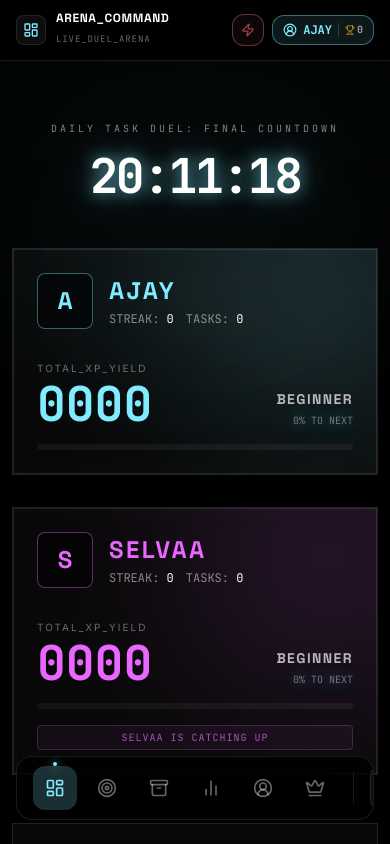
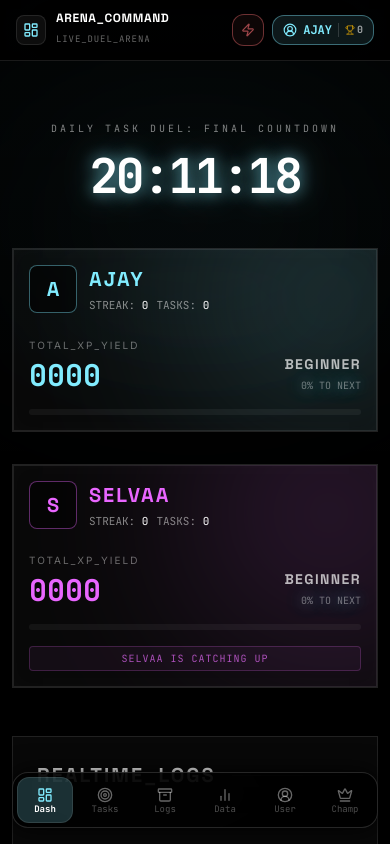
Before and after one commit to Ajaykumarnachimuthu/DuelArena, a React (Vite) app: page / in a window 390 px wide. Shown: the top 844 px of the page. Built offline with nearby package versions, Linux system fonts and the light colour scheme; no server answers; the database is empty.

Commit message:
feat: cross-device realtime broadcast sync for ON PROGRESS state and mobile layout overhaul

```diff
--- a/src/components/BottomNav.tsx
+++ b/src/components/BottomNav.tsx
@@ -1,4 +1,4 @@
-import { LayoutDashboard, Target, BarChart2, Crown, Archive, UserCircle2, Zap } from 'lucide-react'
+import { LayoutDashboard, Target, BarChart2, Crown, Archive, UserCircle2 } from 'lucide-react'
 import { motion } from 'framer-motion'
 import { cn } from '../lib/utils'
 
@@ -12,27 +12,22 @@ interface BottomNavProps {
   setGlobalRush: (r: boolean) => void
 }
 
-export function BottomNav({ currentTab, setTab, theme, currentUser, setCurrentUser, globalRush, setGlobalRush }: BottomNavProps) {
+export function BottomNav({ currentTab, setTab, theme }: BottomNavProps) {
   const tabs = [
-    { id: 'dashboard', icon: LayoutDashboard },
-    { id: 'tasks', icon: Target },
-    { id: 'history', icon: Archive },
-    { id: 'analytics', icon: BarChart2 },
-    { id: 'profile', icon: UserCircle2 },
-    { id: 'champion', icon: Crown },
+    { id: 'dashboard', icon: LayoutDashboard, label: 'Dash' },
+    { id: 'tasks', icon: Target, label: 'Tasks' },
+    { id: 'history', icon: Archive, label: 'Logs' },
+    { id: 'analytics', icon: BarChart2, label: 'Data' },
+    { id: 'profile', icon: UserCircle2, label: 'User' },
+    { id: 'champion', icon: Crown, label: 'Champ' },
   ]
 
   const activeColor = theme === 'cyan' ? 'text-brand-cyan' : 'text-brand-pink'
   const activeBg = theme === 'cyan' ? 'bg-brand-cyan/20' : 'bg-brand-pink/20'
 
-  const AJAY_ID = 'd0536dfe-47ea-4525-97c6-5cf6e10f4e88'
-  const SELVAA_ID = '7d01b3e6-3d10-41fe-a22d-1c26d43de0df'
-
   return (
-    <div className="md:hidden fixed bottom-6 left-4 right-4 h-16 bg-black/80 backdrop-blur-3xl border border-white/10 rounded-2xl z-50 flex items-center px-2 transition-colors duration-1000 overflow-x-auto snap-x hide-scrollbar">
-
-      {/* Route Tabs Array (Swipeable) */}
-      <div className="flex items-center gap-2 px-2 snap-mandatory snap-x flex-1">
+    <div className="md:hidden fixed bottom-4 left-3 right-3 h-14 bg-black/90 backdrop-blur-2xl border border-white/15 rounded-2xl z-50 p-1 shadow-[0_0_25px_rgba(0,0,0,0.9)] flex items-center justify-between">
+      <div className="grid grid-cols-6 gap-1 w-full h-full">
         {tabs.map((tab) => {
           const isActive = currentTab === tab.id
           const Icon = tab.icon
@@ -41,44 +36,22 @@ export function BottomNav({ currentTab, setTab, theme, currentUser, setCurrentUs
             <button
               key={tab.id}
               onClick={() => setTab(tab.id)}
-              className="relative p-3 flex-shrink-0 flex items-center justify-center rounded-xl transition-all snap-center"
+              className="relative h-full w-full flex flex-col items-center justify-center rounded-xl transition-all"
             >
               {isActive && (
                 <motion.div
-                  layoutId="bottom-nav-active"
-                  className={cn("absolute inset-0 rounded-xl transition-colors duration-1000", activeBg)}
+                  layoutId="bottom-nav-active-pill"
+                  className={cn("absolute inset-0 rounded-xl transition-colors duration-300 border border-white/10", activeBg)}
                 />
               )}
-              <Icon className={cn("w-5 h-5 relative z-10 transition-colors duration-300", isActive ? activeColor : "text-white/40")} />
-              {isActive && (
-                 <div className={cn("absolute -top-1 left-1/2 -translate-x-1/2 w-1 h-1 rounded-full transition-colors duration-1000", theme === 'cyan' ? 'bg-brand-cyan shadow-[0_0_10px_#81ecff]' : 'bg-brand-pink shadow-[0_0_10px_#e966ff]')} />
-              )}
+              <Icon className={cn("w-4 h-4 relative z-10 transition-colors duration-300", isActive ? activeColor : "text-white/40")} />
+              <span className={cn("text-[9px] font-mono leading-none mt-0.5 relative z-10 transition-colors duration-300", isActive ? "text-white font-bold" : "text-white/30")}>
+                {tab.label}
+              </span>
             </button>
           )
         })}
-
-        {/* Separator inside the scroll map */}
-        <div className="w-[1px] h-8 bg-white/10 flex-shrink-0 mx-2" />
-
-        {/* Action Toggles inside Native Scroll */}
-        <button
-          onClick={() => setCurrentUser(currentUser === AJAY_ID ? SELVAA_ID : AJAY_ID)}
-          className={cn("p-3 flex-shrink-0 flex items-center justify-center rounded-xl border border-white/10 bg-white/5 snap-center transition-colors", activeColor)}
-        >
-          <UserCircle2 className="w-5 h-5 relative z-10" />
-        </button>
-
-        <button
-          onClick={() => setGlobalRush(!globalRush)}
-          className={cn(
-             "p-3 flex-shrink-0 flex items-center justify-center rounded-xl border snap-center transition-colors",
-             globalRush ? "border-brand-red text-brand-red bg-brand-red/20 shadow-[0_0_15px_rgba(255,112,118,0.5)]" : "border-brand-red/50 bg-brand-red/5 text-brand-red/50 hover:bg-brand-red/20"
-          )}
-        >
-          <Zap className={cn("w-5 h-5 relative z-10", globalRush ? "animate-pulse" : "")} />
-        </button>
       </div>
-
     </div>
   )
 }
--- a/src/components/CyberCard.tsx
+++ b/src/components/CyberCard.tsx
@@ -22,19 +22,19 @@ export function CyberCard({ name, color, points, streak, taskCount }: CyberCardP
   return (
     <motion.div
       whileHover={{ scale: 1.01, y: -2 }}
-      className={cn("glass-panel p-6 cyber-border overflow-hidden relative", borderClass)}
+      className={cn("glass-panel p-4 sm:p-6 cyber-border overflow-hidden relative", borderClass)}
     >
       {/* Background hazy glow */}
       <div className={cn("absolute -top-20 -right-20 w-64 h-64 blur-[100px] opacity-20 rounded-full", bgGlow)} />
 
-      <div className="flex justify-between items-start mb-8 relative z-10">
-        <div className="flex gap-4 items-center">
-          <div className={cn("w-14 h-14 rounded-lg border flex items-center justify-center font-display text-2xl font-bold", borderClass, textGlow, "bg-black/50")}>
+      <div className="flex justify-between items-start mb-6 sm:mb-8 relative z-10">
+        <div className="flex gap-3 sm:gap-4 items-center">
+          <div className={cn("w-12 h-12 sm:w-14 sm:h-14 rounded-lg border flex items-center justify-center font-display text-xl sm:text-2xl font-bold", borderClass, textGlow, "bg-black/50")}>
             {name[0]}
           </div>
           <div>
-            <h2 className={cn("font-display text-2xl uppercase tracking-widest", textGlow)}>{name}</h2>
-            <div className="flex gap-3 text-xs font-mono text-white/50 mt-1 uppercase">
+            <h2 className={cn("font-display text-xl sm:text-2xl uppercase tracking-widest", textGlow)}>{name}</h2>
+            <div className="flex gap-2 sm:gap-3 text-[11px] sm:text-xs font-mono text-white/50 mt-1 uppercase">
               <span>Streak: <span className="text-white">{streak}</span></span>
               <span>Tasks: <span className="text-white">{taskCount}</span></span>
             </div>
@@ -45,7 +45,7 @@ export function CyberCard({ name, color, points, streak, taskCount }: CyberCardP
       <div className="flex justify-between items-end mb-4 relative z-10">
         <div>
           <div className="text-[10px] tracking-[0.2em] text-white/40 mb-1">TOTAL_XP_YIELD</div>
-          <div className={cn("font-mono font-bold text-5xl", textGlow)}>{points.toString().padStart(4, '0')}</div>
+          <div className={cn("font-mono font-bold text-3xl sm:text-5xl", textGlow)}>{points.toString().padStart(4, '0')}</div>
         </div>
         <div className="text-right">
           <div className="font-display text-sm tracking-widest text-white/70 mb-1">{rank}</div>
--- a/src/components/TaskScreen.tsx
+++ b/src/components/TaskScreen.tsx
@@ -9,6 +9,7 @@ import {
   loadTaskMeta, saveTaskMeta,
   calculateBezierPath
 } from '../lib/canvasUtils'
+import { subscribeRealtimeSync } from '../lib/realtimeSync'
 import {
   Plus, Trash2, Play, CheckCircle2, Circle, Link as LinkIcon,
   Clock, Move, ZoomIn, ZoomOut, CheckSquare,
@@ -35,8 +36,8 @@ interface TaskScreenProps {
 }
 
 export function TaskScreen({ tasks, onSubmit, onDelete, theme }: TaskScreenProps) {
-  // Mobile View Mode Adaptation: 'canvas' | 'list'
-  const [viewMode, setViewMode] = useState<'canvas' | 'list'>('canvas')
+  // Mobile View Mode Adaptation: 'list' default on mobile (<640px), 'canvas' on desktop
+  const [viewMode, setViewMode] = useState<'canvas' | 'list'>(() => (typeof window !== 'undefined' && window.innerWidth < 640 ? 'list' : 'canvas'))
 
   // Filter state: 'all' | 'ajay' | 'selvaa'
   const [filterUser, setFilterUser] = useState<'all' | 'ajay' | 'selvaa'>('all')
@@ -71,12 +72,22 @@ export function TaskScreen({ tasks, onSubmit, onDelete, theme }: TaskScreenProps
 
   const canvasRef = useRef<HTMLDivElement>(null)
 
-  // Load local state maps on mount
+  // Load local state maps on mount & subscribe to cross-device broadcast sync
   useEffect(() => {
     setPositions(loadTaskPositions())
     setConnections(loadTaskConnections())
     setSubtasksMap(loadTaskSubtasks())
     setMetaMap(loadTaskMeta())
+
+    const unsubscribe = subscribeRealtimeSync(() => {
+      // Refresh local state maps live upon receiving cross-device broadcast update
+      setMetaMap(loadTaskMeta())
+      setSubtasksMap(loadTaskSubtasks())
+    })
+
+    return () => {
+      unsubscribe()
+    }
   }, [])
 
   // Auto-assign positions for new tasks that lack positions
--- /dev/null
+++ b/src/lib/realtimeSync.ts
@@ -0,0 +1,105 @@
+import { supabase } from './supabase'
+import { TaskMeta } from './canvasUtils'
+import { SubTask } from './types'
+
+export interface RealtimeSyncPayload {
+  type: 'META_UPDATE' | 'SUBTASK_UPDATE' | 'CANVAS_UPDATE'
+  taskId: string
+  meta?: TaskMeta
+  subtasks?: SubTask[]
+  position?: { x: number; y: number }
+  senderId?: string
+}
+
+type SyncCallback = (payload: RealtimeSyncPayload) => void
+
+const listeners: Set<SyncCallback> = new Set()
+let syncChannel: ReturnType<typeof supabase.channel> | null = null
+
+// Initialize Supabase Broadcast Channel for cross-device real-time sync
+export function initRealtimeSync(): void {
+  if (syncChannel) return
+
+  syncChannel = supabase.channel('arena-sync', {
+    config: {
+      broadcast: { self: false } // Receive events from other devices/clients
+    }
+  })
+
+  syncChannel
+    .on('broadcast', { event: 'arena-state-change' }, (response) => {
+      if (response.payload) {
+        const payload = response.payload as RealtimeSyncPayload
+
+        // Update local storage cache immediately upon receiving broadcast from another device
+        if (payload.taskId && payload.meta) {
+          try {
+            const META_KEY = 'habit_arena_task_meta_v1'
+            const raw = localStorage.getItem(META_KEY)
+            const current = raw ? JSON.parse(raw) : {}
+            current[payload.taskId] = { ...current[payload.taskId], ...payload.meta }
+            localStorage.setItem(META_KEY, JSON.stringify(current))
+          } catch (e) {
+            console.error('Failed to update meta cache from broadcast:', e)
+          }
+        }
+
+        if (payload.taskId && payload.subtasks) {
+          try {
+            const SUBTASKS_KEY = 'habit_arena_task_subtasks_v1'
+            const raw = localStorage.getItem(SUBTASKS_KEY)
+            const current = raw ? JSON.parse(raw) : {}
+            current[payload.taskId] = payload.subtasks
+            localStorage.setItem(SUBTASKS_KEY, JSON.stringify(current))
+          } catch (e) {
+            console.error('Failed to update subtasks cache from broadcast:', e)
+          }
+        }
+
+        // Notify all registered React state listeners
+        listeners.forEach(fn => fn(payload))
+      }
+    })
+    .subscribe()
+}
+
+// Broadcast task meta update (e.g. is_active ON PROGRESS / completed) to all other connected devices
+export function broadcastTaskMetaUpdate(taskId: string, meta: TaskMeta): void {
+  initRealtimeSync()
+  if (syncChannel) {
+    syncChannel.send({
+      type: 'broadcast',
+      event: 'arena-state-change',
+      payload: {
+        type: 'META_UPDATE',
+        taskId,
+        meta
+      }
+    })
+  }
+}
+
+// Broadcast subtasks checklist update to all other connected devices
+export function broadcastSubtaskUpdate(taskId: string, subtasks: SubTask[]): void {
+  initRealtimeSync()
+  if (syncChannel) {
+    syncChannel.send({
+      type: 'broadcast',
+      event: 'arena-state-change',
+      payload: {
+        type: 'SUBTASK_UPDATE',
+        taskId,
+        subtasks
+      }
+    })
+  }
+}
+
+// Subscribe React components to real-time broadcast updates
+export function subscribeRealtimeSync(callback: SyncCallback): () => void {
+  initRealtimeSync()
+  listeners.add(callback)
+  return () => {
+    listeners.delete(callback)
+  }
+}
```
Also changed, not shown: src/App.tsx (+13 -1 lines), src/lib/canvasUtils.ts (+5 -2 lines), 1 other file (tests, documents, lock files or other folders).
